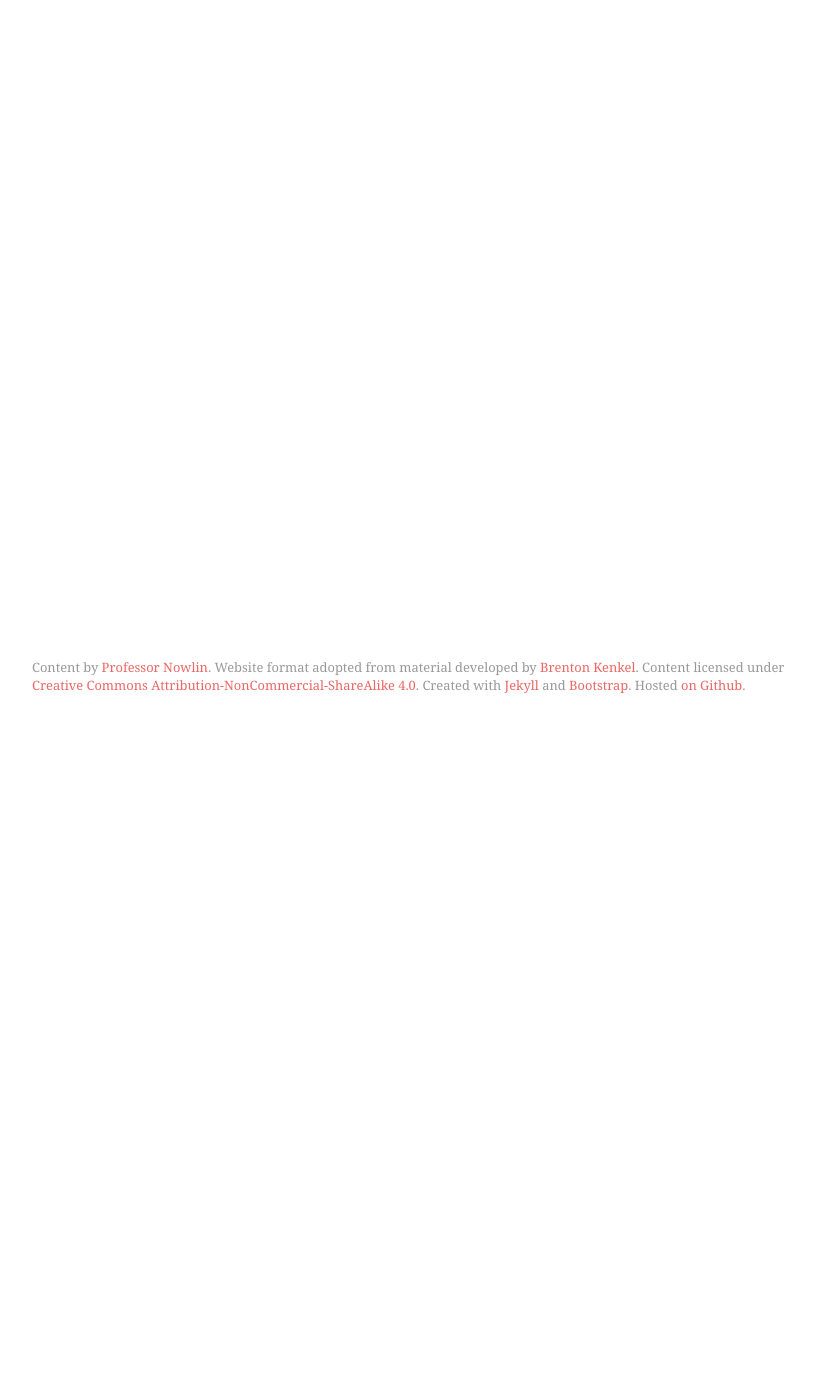
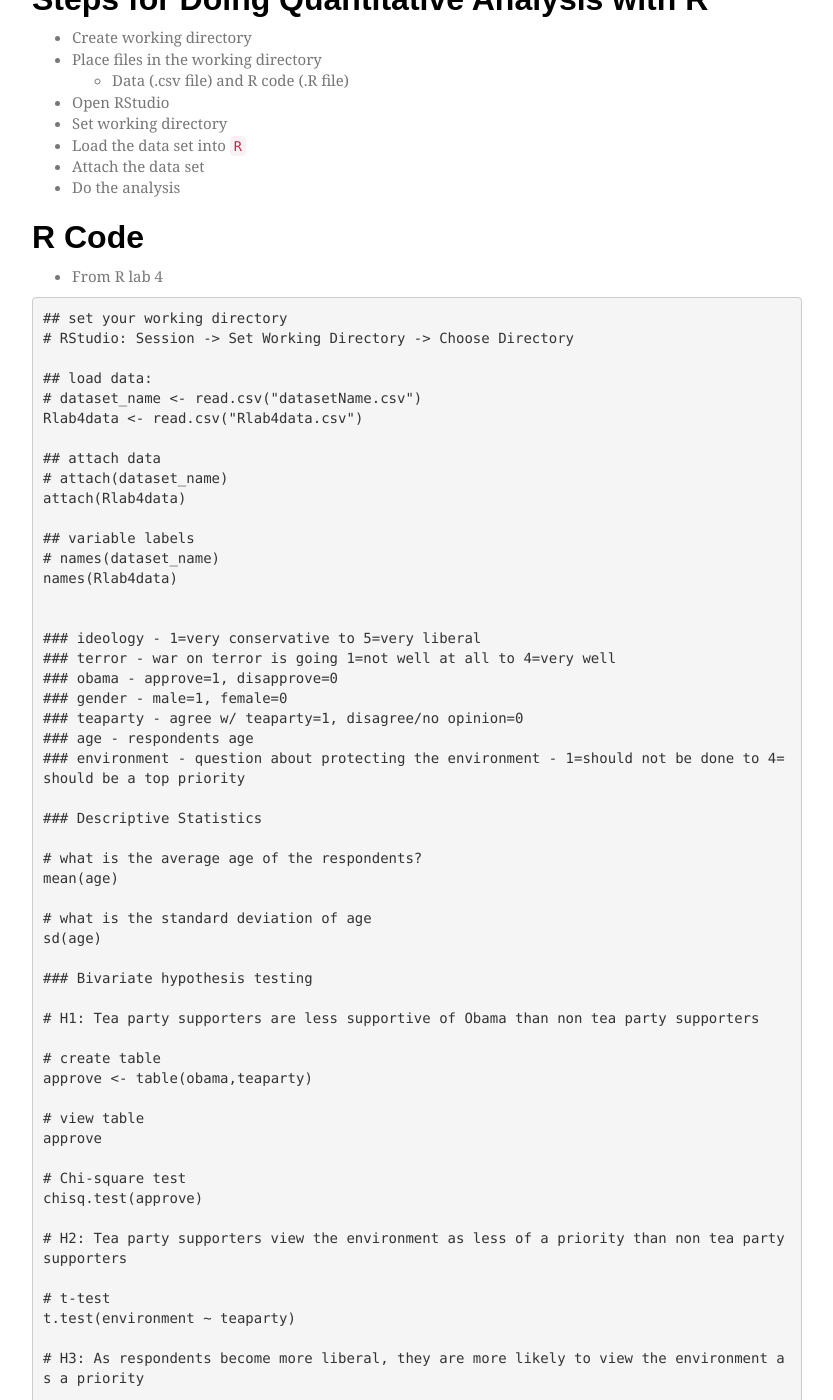
Before and after one commit to mnowlin/poli205, a Jekyll site: the page built from r.md, in a window 1280 px wide and 1400 px high, scrolled down 682 px. Shown: the whole window, without its empty margins (223-1056 px from the left). Built offline with Jekyll 4.4.1, drawn with Linux system fonts in a browser that asks for light colours; nearby versions of some CDN libraries; some web fonts are replaced; a file with an impossible date is left out; some of the changed text lies outside the part shown.

Commit message:
update r help

````diff
--- a/r.md
+++ b/r.md
@@ -26,3 +26,96 @@ To download R follow the link for your operating system
 ### RStudio
 
 To download RStudio go [here](http://www.rstudio.com/products/rstudio/download/) and then select your operating system.
+
+
+## Steps for Doing Quantitative Analysis with R
+
+* Create working directory
+* Place files in the working directory
+    * Data (.csv file) and R code (.R file)
+* Open RStudio
+* Set working directory
+* Load the data set into `R`
+* Attach the data set
+* Do the analysis
+
+## R Code
+
+* From R lab 4
+
+```r
+## set your working directory
+# RStudio: Session -> Set Working Directory -> Choose Directory
+
+## load data:
+# dataset_name <- read.csv("datasetName.csv")
+Rlab4data <- read.csv("Rlab4data.csv")
+
+## attach data
+# attach(dataset_name)
+attach(Rlab4data)
+
+## variable labels
+# names(dataset_name)
+names(Rlab4data)
+
+
+### ideology - 1=very conservative to 5=very liberal
+### terror - war on terror is going 1=not well at all to 4=very well
+### obama - approve=1, disapprove=0
+### gender - male=1, female=0
+### teaparty - agree w/ teaparty=1, disagree/no opinion=0
+### age - respondents age
+### environment - question about protecting the environment - 1=should not be done to 4=should be a top priority
+
+### Descriptive Statistics
+
+# what is the average age of the respondents?
+mean(age)
+
+# what is the standard deviation of age
+sd(age)
+
+### Bivariate hypothesis testing
+
+# H1: Tea party supporters are less supportive of Obama than non tea party supporters
+
+# create table
+approve <- table(obama,teaparty)
+
+# view table
+approve
+
+# Chi-square test
+chisq.test(approve)
+
+# H2: Tea party supporters view the environment as less of a priority than non tea party supporters
+
+# t-test
+t.test(environment ~ teaparty)
+
+# H3: As respondents become more liberal, they are more likely to view the environment as a priority
+
+# Pearson's R, correlation coefficient
+cor(environment,ideology)
+
+# t.test of Pearson's R
+cor.test(environment,ideology)
+
+### Simple regression
+
+# H3: As respondents become more liberal, they are more likely to view the environment as a priority
+
+# OLS regression with one independent variable
+ols1 <- lm(environment ~ ideology)
+summary(ols1)
+
+### Multiple regression
+
+# H3: As respondents become more liberal, they are more likely to view the environment as a priority
+
+# OLS regression with multiple independent variables
+ols2 <- lm(environment ~ ideology+teaparty+age)
+summary(ols2)
+
+```
````
Also changed, not shown: 2 other files.
